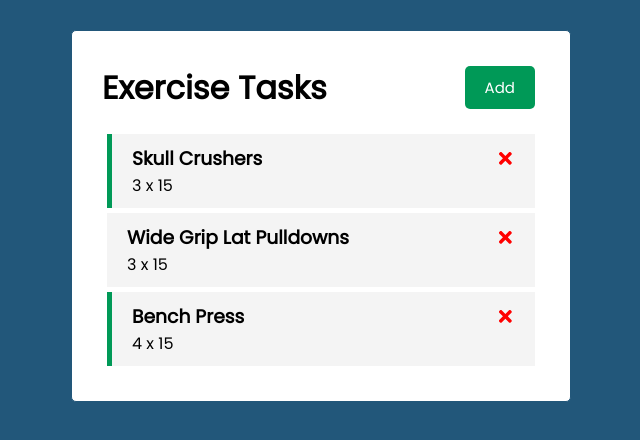
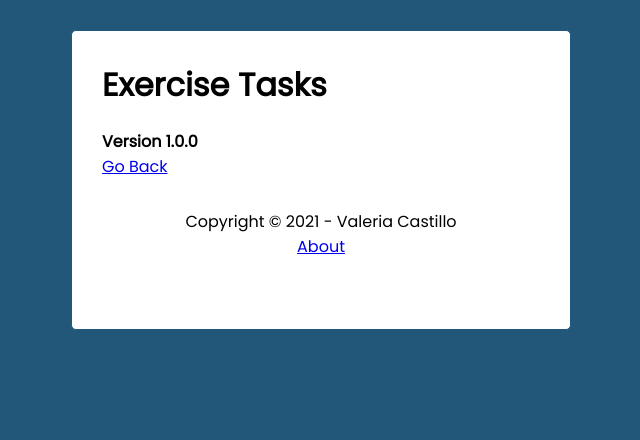
Before and after one commit to vcastle/react-task-tracker, a React (Create React App) app: page /about in a window 1280 px wide. Shown: the top 440 px of the page, without its empty margins (319-959 px from the left). Built offline with nearby package versions, Linux system fonts and the light colour scheme; data requests are answered from the project's data file.

Commit message:
added router and about pg content

```diff
--- a/db.json
+++ b/db.json
@@ -18,7 +18,8 @@
       "text": "Bench Press",
       "reps": "4 x 15",
       "reminder": true,
-      "id": 4
+      "id": 4,
+      "isDone": false
     }
   ]
 }
--- a/package.json
+++ b/package.json
@@ -13,6 +13,7 @@
     "react": "^17.0.2",
     "react-dom": "^17.0.2",
     "react-icons": "^4.2.0",
+    "react-router-dom": "^5.2.0",
     "react-scripts": "4.0.3",
     "web-vitals": "^1.1.2"
   },
--- a/src/App.js
+++ b/src/App.js
@@ -1,7 +1,11 @@
 import { useState, useEffect } from "react";
+import { BrowserRouter as Router, Route } from "react-router-dom";
+
 import Header from "./components/Header";
 import Tasks from "./components/Tasks";
 import AddTask from "./components/AddTask";
+import Footer from "./components/Footer";
+import About from "./components/About";
 
 function App() {
   const [showAddTask, setShowAddTask] = useState(false);
@@ -82,11 +86,13 @@
   /** End Server Calls */
 
   return (
+    <Router>
        <div className="container">
       <Header
         onAdd={() => setShowAddTask(!showAddTask)}
         showAdd={showAddTask}/>
 
+        <Route path='/' exact render={(props) => (<>
          {showAddTask && <AddTask onAdd={addTask}/>}
 
         {tasks.length > 0 ?
@@ -95,7 +101,12 @@
             onToggle={toggleReminder}
             onDelete={deleteTask}/> :
             'No Tasks Available'}
+          </>)} />
+
+        <Route path='/about' component={About}/>
+        <Footer />
       </div>
+    </Router>
   );
 }
 
--- /dev/null
+++ b/src/components/About.js
@@ -0,0 +1,12 @@
+import { Link } from 'react-router-dom';
+
+const About = () => {
+    return (
+        <div>
+            <h4>Version 1.0.0</h4>
+            <Link to="/">Go Back</Link>
+        </div>
+    )
+}
+
+export default About
--- /dev/null
+++ b/src/components/Footer.js
@@ -0,0 +1,12 @@
+import { Link } from 'react-router-dom';
+
+const Footer = () => {
+    return (
+        <footer>
+            <p>Copyright &copy; {new Date().getFullYear()} - Valeria Castillo</p>
+            <Link to="/about">About</Link>
+        </footer>
+    )
+}
+
+export default Footer
--- a/src/components/Header.js
+++ b/src/components/Header.js
@@ -1,14 +1,21 @@
 import PropTypes from 'prop-types';
+import { useLocation } from 'react-router-dom';
+
 import Button from './Button';
 
 const Header = ({title, onAdd, showAdd }) => {
+  const location = useLocation();
+
     return (
         <header className='header'>
             <h1>{title}</h1>
-            <Button
+
+            {location.pathname === '/' &&
+               <Button
                 color={showAdd ? 'crimson' : '#009957'}
                 text={showAdd ? 'Close' : 'Add'}
                 onClick={onAdd} />
+            }
         </header>
     )
 }
```
Also changed, not shown: 1 other file (tests, documents, lock files or other folders). Lines whose indentation alone changed are shown as unchanged.
